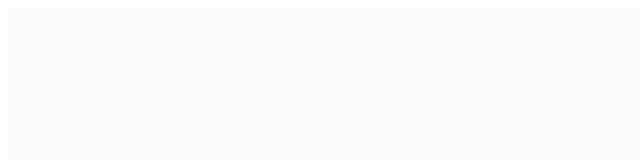
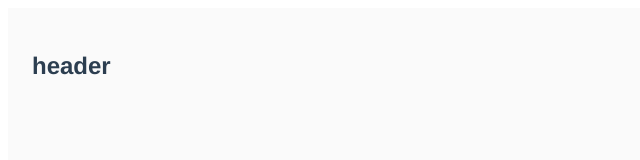
Before and after one commit to ozon-edu-vue-2021/required-task-4-denkhis, a Vue app: page / in a window 1280 px wide. Shown: the top 160 px of the page, without its empty margins (0-640 px from the left). Built offline with nearby package versions, Linux system fonts and the light colour scheme.

Commit message:
Added element-ui

```diff
--- a/package.json
+++ b/package.json
@@ -9,6 +9,7 @@
   },
   "dependencies": {
     "core-js": "^3.6.5",
+    "element-ui": "^2.3.6",
     "vue": "^2.6.11",
     "vue-svg-loader": "^0.16.0",
     "vuedraggable": "^2.24.3"
@@ -23,6 +24,7 @@
     "eslint-plugin-prettier": "^3.3.1",
     "eslint-plugin-vue": "^6.2.2",
     "prettier": "^2.2.1",
+    "vue-cli-plugin-element-ui": "~1.1.4",
     "vue-template-compiler": "^2.6.11"
   }
 }
--- a/src/components/Form.vue
+++ b/src/components/Form.vue
@@ -1,5 +1,9 @@
 <template>
-  <div class="form"></div>
+  <el-container>
+    <div class="form">
+      <h1>header</h1>
+    </div>
+  </el-container>
 </template>
 
 <script>
--- a/src/main.js
+++ b/src/main.js
@@ -1,8 +1,10 @@
-import Vue from 'vue';
-import App from './App.vue';
+import Vue from "vue";
+import App from "./App.vue";
+import ElementUI from "element-ui";
+import "element-ui/lib/theme-chalk/index.css";
+
+Vue.use(ElementUI);
 
 Vue.config.productionTip = false;
 
-new Vue({
-    render: (h) => h(App),
-}).$mount('#app');
+new Vue({ render: (h) => h(App) }).$mount("#app");
```
Also changed, not shown: vue.config.js (+10 -10 lines), .eslintrc.js, 1 other file (tests, documents, lock files or other folders).
